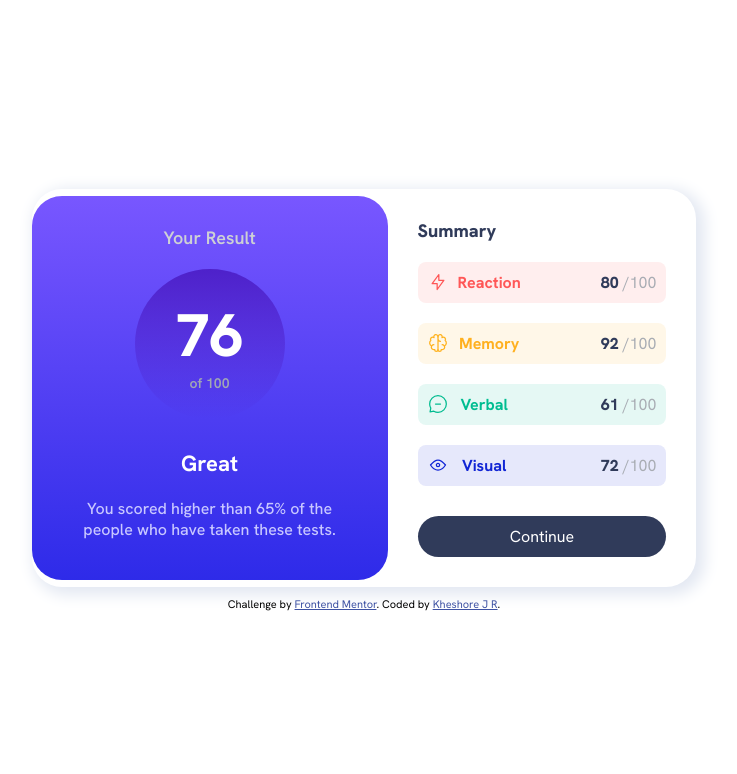
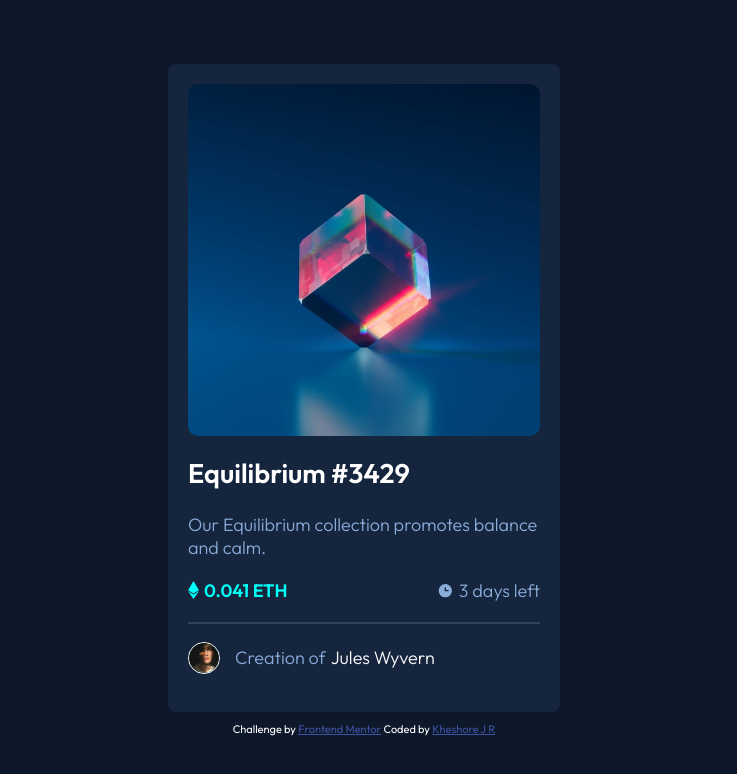
Before and after one commit to kheshore/Tasks, a plain HTML site: page index.html in a window 1280 px wide. Shown: the whole page, without its empty margins (276-1013 px from the left). Drawn offline with Linux system fonts and the light colour scheme.

Commit message:
V1
Signed-off-by: kheshore <kheshore@gmail.com>

```diff
--- a/index.html
+++ b/index.html
@@ -1,73 +1,58 @@
 <!DOCTYPE html>
 <html lang="en">
+
 <head>
   <meta charset="UTF-8" />
   <meta name="viewport" content="width=device-width, initial-scale=1.0" />
-    <link
-      rel="icon"
-      type="image/png"
-      sizes="32x32"
-      href="favicon-32x32.png"
-    />
+  <link rel="icon" type="image/png" sizes="32x32" href="favicon-32x32.png" />
+  <title>Frontend Mentor | NFT preview card component</title>
 
-    <title>Frontend Mentor | Results summary component</title>
   <link rel="stylesheet" href="style.css" />
 </head>
+
 <body>
   <div id="cont">
-      <div id="fbox">
-        <div id="t1">Your Result</div>
-
-        <div id="circle">
-          <div id="total">76</div>
-          <div id="t2">of 100</div>
+    <div id="b1">
+      <img id="image" src="image-equilibrium.jpg" alt="NFT" />
+      <svg id="vi" width="48" height="48" xmlns="http://www.w3.org/2000/svg">
+        <g fill="none" fill-rule="evenodd">
+          <path d="M0 0h48v48H0z" />
+          <path
+            d="M24 9C14 9 5.46 15.22 2 24c3.46 8.78 12 15 22 15 10.01 0 18.54-6.22 22-15-3.46-8.78-11.99-15-22-15Zm0 25c-5.52 0-10-4.48-10-10s4.48-10 10-10 10 4.48 10 10-4.48 10-10 10Zm0-16c-3.31 0-6 2.69-6 6s2.69 6 6 6 6-2.69 6-6-2.69-6-6-6Z"
+            fill="#FFF" fill-rule="nonzero" />
+        </g>
+      </svg>
     </div>
-
-        <div id="t3">Great</div>
-        <div id="t4">
-          <center>
-            You scored higher than 65% of the people who have taken these tests.
-          </center>
+    <div id="b2">
+      <h2 id="t1">Equilibrium #3429</h2>
+      <p id="t2">Our Equilibrium collection promotes balance and calm.</p>
+      <div id="b3">
+        <p id="t3">
+          <svg width="11" height="18" xmlns="http://www.w3.org/2000/svg">
+            <path d="M11 10.216 5.5 18 0 10.216l5.5 3.263 5.5-3.262ZM5.5 0l5.496 9.169L5.5 12.43 0 9.17 5.5 0Z"
+              fill="#00FFF8" />
+          </svg>0.041 ETH
+        </p>
+        <p id="t4">
+          <svg width="17" height="17" xmlns="http://www.w3.org/2000/svg">
+            <path
+              d="M8.305 2.007a6.667 6.667 0 1 0 0 13.334 6.667 6.667 0 0 0 0-13.334Zm2.667 7.334H8.305a.667.667 0 0 1-.667-.667V6.007a.667.667 0 0 1 1.334 0v2h2a.667.667 0 0 1 0 1.334Z"
+              fill="#8BACD9" />
+          </svg>
+          3 days left
+        </p>
+      </div>
+      <p id="t5">
+        <img id="image2" src="image-avatar.png" alt="Avatar" />Creation
+        of<span id="name">Jules Wyvern</span>
+      </p>
     </div>
   </div>
-      <div id="sbox">
-        <div id="t5">Summary</div>
-
-        <div>
-          <div id="b1">
-            <svg xmlns="http://www.w3.org/2000/svg" width="20" height="20" fill="none" viewBox="0 0 20 20"><path stroke="#F55" stroke-linecap="round" stroke-linejoin="round" stroke-width="1.25" d="M10.833 8.333V2.5l-6.666 9.167h5V17.5l6.666-9.167h-5Z"/></svg>
-            <div id="tb1">Reaction</div>
-            <div><span id="indSB">80 </span> <span> /100</span></div>
-          </div>
-
-          <div id="b2">
-            <svg xmlns="http://www.w3.org/2000/svg" width="20" height="20" fill="none" viewBox="0 0 20 20"><path stroke="#FFB21E" stroke-linecap="round" stroke-linejoin="round" stroke-width="1.25" d="M5.833 11.667a2.5 2.5 0 1 0 .834 4.858"/><path stroke="#FFB21E" stroke-linecap="round" stroke-linejoin="round" stroke-width="1.25" d="M3.553 13.004a3.333 3.333 0 0 1-.728-5.53m.025-.067a2.083 2.083 0 0 1 2.983-2.824m.199.054A2.083 2.083 0 1 1 10 3.75v12.917a1.667 1.667 0 0 1-3.333 0M10 5.833a2.5 2.5 0 0 0 2.5 2.5m1.667 3.334a2.5 2.5 0 1 1-.834 4.858"/><path stroke="#FFB21E" stroke-linecap="round" stroke-linejoin="round" stroke-width="1.25" d="M16.447 13.004a3.334 3.334 0 0 0 .728-5.53m-.025-.067a2.083 2.083 0 0 0-2.983-2.824M10 3.75a2.085 2.085 0 0 1 2.538-2.033 2.084 2.084 0 0 1 1.43 2.92m-.635 12.03a1.667 1.667 0 0 1-3.333 0"/></svg>
-            <div id="tb2">Memory</div>
-            <div><span id="indSB">92 </span> /100</div>
-          </div>
-
-          <div id="b3">
-            <svg xmlns="http://www.w3.org/2000/svg" width="20" height="20" fill="none" viewBox="0 0 20 20"><path stroke="#00BB8F" stroke-linecap="round" stroke-linejoin="round" stroke-width="1.25" d="M7.5 10h5M10 18.333A8.333 8.333 0 1 0 1.667 10c0 1.518.406 2.942 1.115 4.167l-.699 3.75 3.75-.699A8.295 8.295 0 0 0 10 18.333Z"/></svg>
-            <div id="tb3">Verbal</div>
-            <div><span id="indSB">61 </span> /100</div>
-          </div>
-
-          <div id="b4">
-            <svg xmlns="http://www.w3.org/2000/svg" width="20" height="20" fill="none" viewBox="0 0 20 20"><path stroke="#1125D6" stroke-linecap="round" stroke-linejoin="round" stroke-width="1.25" d="M10 11.667a1.667 1.667 0 1 0 0-3.334 1.667 1.667 0 0 0 0 3.334Z"/><path stroke="#1125D6" stroke-linecap="round" stroke-linejoin="round" stroke-width="1.25" d="M17.5 10c-1.574 2.492-4.402 5-7.5 5s-5.926-2.508-7.5-5C4.416 7.632 6.66 5 10 5s5.584 2.632 7.5 5Z"/></svg>
-            <div id="tb4">Visual</div>
-            <div><span id="indSB">72 </span> /100</div>
-          </div>
-        </div>
-
-        <div id="bt5">Continue</div>
-      </div>
-    </div>
-
   <div class="attribution">
     Challenge by
-      <a href="https://www.frontendmentor.io?ref=challenge" target="_blank"
-        >Frontend Mentor</a
-      >. Coded by <a href="#">Kheshore J R</a>.
+    <a href="https://www.frontendmentor.io?ref=challenge" target="_blank">Frontend Mentor</a>
+    Coded by <a href="#">Kheshore J R</a>
   </div>
 </body>
+
 </html>
--- a/style.css
+++ b/style.css
@@ -2,198 +2,120 @@
 .attribution a { color: hsl(228, 45%, 44%); }
 
 @font-face {
-    font-family: hanken-grotesk;
-    src: url('HankenGrotesk-VariableFont_wght.ttf');
-  }
-
+    font-family: Outfit;
+    src: url('Outfit-VariableFont_wght.ttf');
+}
 body{
+    display: flex;
+    flex-direction: column;
+    justify-content: center;
+    align-items: center;
+    background-color: hsl(217, 54%, 11%);
+    margin: 0;
+    padding: 0;
+    font-family: Outfit;
+    font-size: 18px;
+    color: hsl(0, 0%, 100%);
+    height: 100vh;
+}
+#cont{
+    background-color: hsl(216, 50%, 16%);
+    display: flex;
+    flex-direction: column;
+    justify-content: center;
+    align-items: center;
+    margin-bottom: 10px;
+    border-radius: 8px;
+}
+#b1{
     display: flex;
     justify-content: center;
     align-items: center;
-    flex-direction: column;
-    height: 100vh;
-    font-family: hanken-grotesk;
-    margin: 0;
-    padding: 0;
+    width: 44vh;
+    padding: 20px;
+}
+#image {
+    width: 100%;
+    border-radius: 10px;
 }
 
-#cont{
-    display: flex;
-    border-radius: 30px;
-    border-color: black;
-    justify-content: center;
-    align-items: center;
-    box-shadow: 5px 4px 15px 4px hsl(220, 37%, 92%);
-    margin-bottom: 10px;
+#vi{
+    z-index: 10;
+    opacity: 0;
+    position: absolute;
+    padding: 120px;
+    border-radius: 10px;
 }
-
-#fbox{
-    display: flex;
-    align-items: center;
-    justify-content: center;
-    background: linear-gradient(hsl(252, 100%, 67%),hsl(241, 81%, 54%));
-    border-radius: 30px;
-    color: white;
-    flex-direction: column;
-    padding: 30px;
-    width: 37vh;
+#vi:hover{
+    opacity: 100;
+    cursor: pointer;
+    background-color: hsla(178, 100%, 50%,0.3);
 }
-
-#sbox{
-    display: flex;
-    color: hsl(218, 7%, 68%);
-    border-radius: 8px;
-    flex-direction: column;
-    padding: 20px;
-}
-
-#t1{
-    font-size: 18px;
-    color: hsl(218, 9%, 82%);
-    font-weight: 600;
-}
-
-#circle{
-    background: linear-gradient(hsla(256, 72%, 46%, 1),hsla(241, 72%, 46%, 0));
-    color: hsl(221, 100%, 96%);
-    border-radius: 50%;
-    width: 150px;
-    height: 150px;
-    display: flex;
-    justify-content: center;
-    align-items: center;
-    flex-direction: column;
-    margin: 20px;
-}
-
-#total{
-    font-size: 60px;
-    color: hsl(0, 0%, 100%);
-    font-weight: 800;
-}
-
-#t2{
-    font-size: 14px;
-    color:  rgb(161, 168, 180);
-    font-weight: 600;
-}
-
-#t3{
-    font-size: 22px;
-    color: hsl(0, 0%, 100%);
-    font-weight: 700;
-    margin: 10px;
-}
-
-#t4{
-    display: flex;
-    font-size: 16px;
-    color: hsl(241, 100%, 89%);
-    font-weight: 500;
-    margin: 10px;
-
-}
-
-#t5{
-    font-size: 18px;
-    color: hsl(224, 30%, 27%);
-    font-weight: 800;
-    margin: 10px;
-}
-
-#b1{
-    display: flex;
-    justify-content: space-between;
-    border-radius: 8px;
-    background-color: hsla(0, 100%, 67%,0.1);
-    padding: 10px;
-    margin: 10px;
-    margin-bottom: 20px;
-}
-
-#tb1{
-    color: hsl(0, 100%, 67%);
-    font-weight: 700;
-    margin-right: 80px;
-    margin-left: 10px;
-
-}
-
 #b2{
     display: flex;
-    justify-content: space-between;
-    border-radius: 8px;
-    background-color: hsla(39, 100%, 56%,0.1);
-    padding: 10px;
-    margin: 10px;
-    margin-bottom: 20px;
+    flex-direction: column;
+    justify-content: center;
+    padding: 20px;
+    padding-top: 0px;
 }
-
-#tb2{
-    color: hsl(39, 100%, 56%);
-    font-weight: 700;
-    margin-right: 80px;
-    margin-left: 10px;
+#t1{
+    color: hsl(0, 0%, 100%);
+    font-weight: 600;
+    margin-top: 0;
 }
-
+#t1:hover{
+    color: hsl(178, 100%, 50%);
+    cursor: pointer;
+}
+#t2{
+    color: hsl(215, 51%, 70%);
+    font-weight: 300;
+    width: 44vh;
+    margin: 0px;
+    padding-bottom: 10px;
+}
 #b3{
     display: flex;
     justify-content: space-between;
-    border-radius: 8px;
-    background-color: hsla(166, 100%, 37%,0.1);
-    padding: 10px;
-    margin: 10px;
-    margin-bottom: 20px;
+    align-items: center;
+    border-bottom: 2px solid hsl(215, 32%, 27%);
+    padding-top: 10px;
+    padding-bottom: 20px;
 }
+#t3{
+    display: flex;
+    align-items: center;
+    color: hsl(178, 100%, 50%);
+    font-weight: 600;
+    gap: 5px;
+    margin: 0;
+}
+#t4{
+    display: flex;
+    align-items: center;
+    color: hsl(215, 51%, 70%);
+    font-weight: 300;
+    gap: 5px;
+    margin: 0;
 
-#tb3{
-    color: hsl(166, 100%, 37%);
-    font-weight: 700;
-    margin-right: 80px;
 }
-
-#b4{
+#t5{
     display: flex;
-    justify-content: space-between;
-    border-radius: 8px;
-    background-color: hsla(234, 85%, 45%,0.1);
-    padding: 10px;
-    margin: 10px;
+    align-items: center;
+    color: hsl(215, 51%, 70%);
+    font-weight: 300;
+    gap: 5px;
 }
-
-#tb4{
-    color: hsl(234, 85%, 45%);
-    font-weight: 700;
-    margin-right: 80px;
+#image2{
+    width: 30px;
+    border: 1px solid hsl(0, 0%, 100%);
+    border-radius: 50%;
+    margin-right: 10px;
 }
-
-#bt5{
-    display: flex;
-    justify-content: center;
-    background-color: hsl(224, 30%, 27%);
-    color: white;
-    border-radius: 30px;
-    border: none;
-    padding: 10px;
-    margin: 10px;
-    margin-top: 20px;
-}
-
-#bt5:hover{
-    background: linear-gradient(hsl(252, 100%, 67%),hsl(241, 81%, 54%));
+#name{
     color: hsl(0, 0%, 100%);
 }
-
-#indSB{
-    color: hsl(224, 30%, 27%);
-    font-weight: 800;
+#name:hover{
+    color: hsl(178, 100%, 50%);
+    cursor: pointer;
 }
-
-@media only screen and (max-width: 376px) {
-    body {
-        flex-direction: column;
-    }
-    #cont{
-        flex-direction: column;
-    }
-  }
```
Also changed, not shown: HankenGrotesk-VariableFont_wght.ttf (deleted), Outfit-VariableFont_wght.ttf (added), image-avatar.png (added), image-equilibrium.jpg (added), mobile-design.jpg (deleted), 1 other file. Lines whose indentation alone changed are shown as unchanged.
